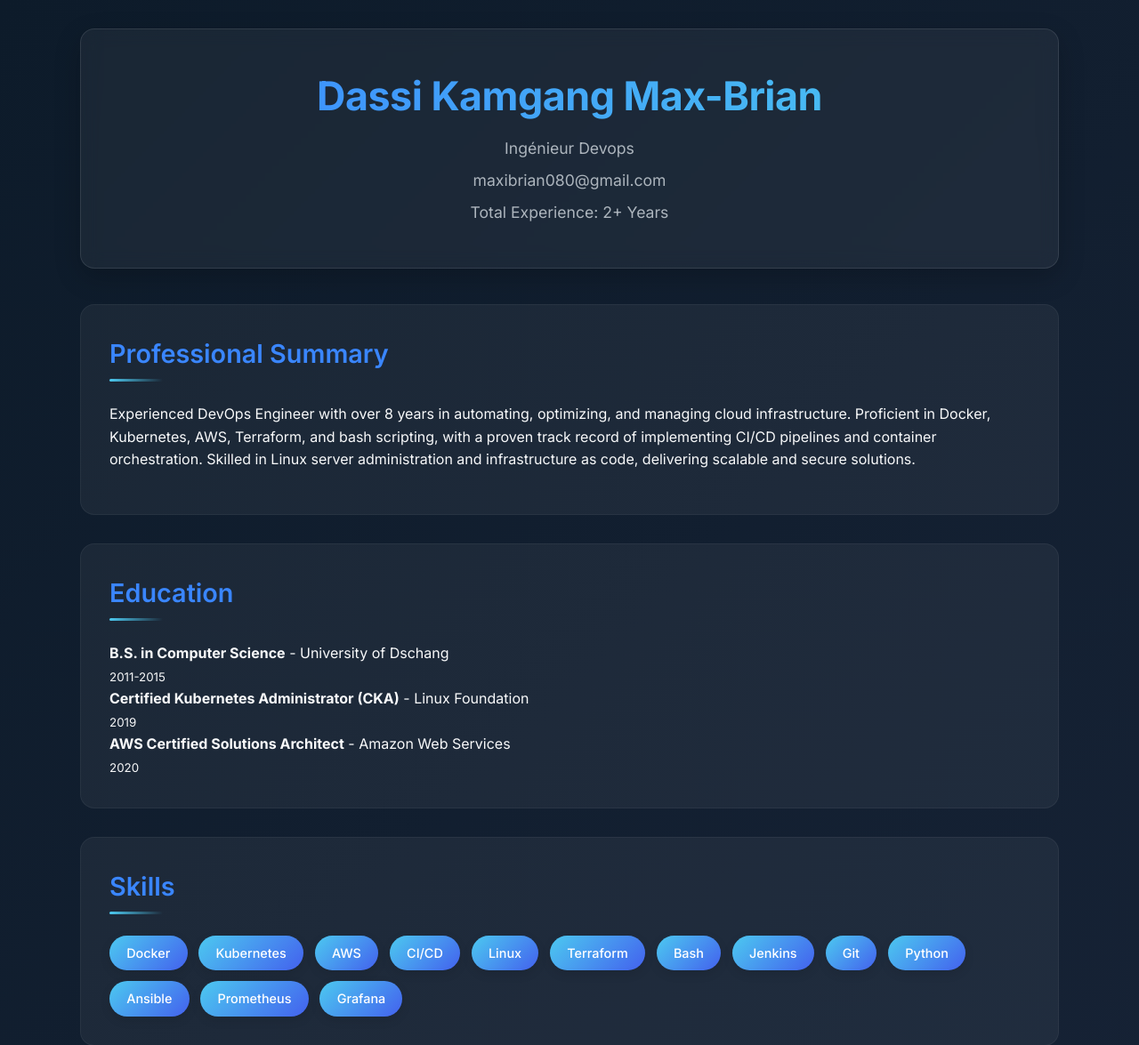
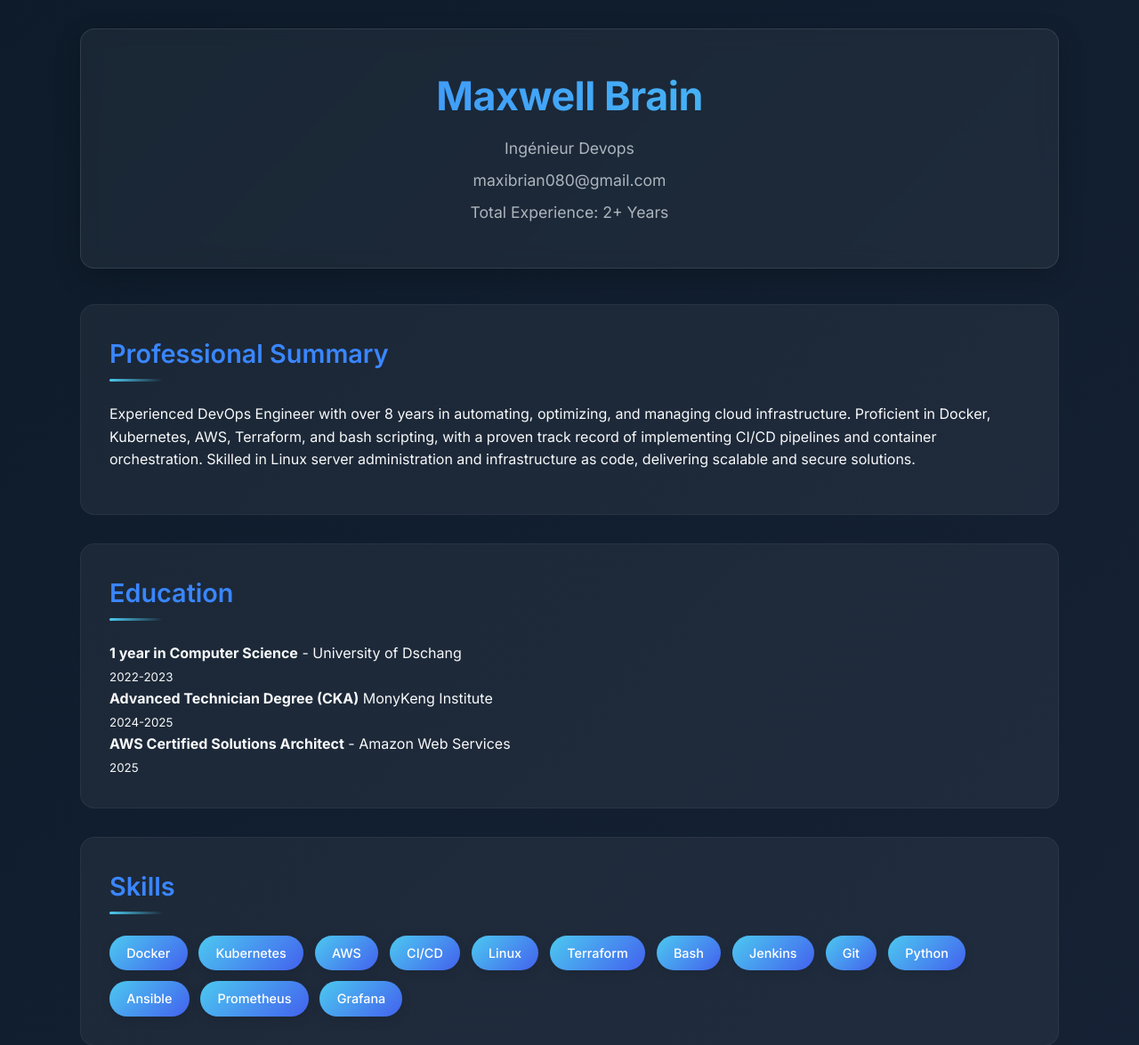
Before and after one commit to Max-Kamgang/portfolio, a Flask app: page / in a window 1280 px wide. Shown: the top 1175 px of the page at 89% size. Run offline with Flask 3, Linux system fonts and the light colour scheme.

Commit message:
Changes mase by Max K

```diff
--- a/templates/index.html
+++ b/templates/index.html
@@ -271,7 +271,7 @@
 <body>
     <div class="container">
         <header class="header">
-            <h1>Dassi Kamgang Max-Brian</h1>
+            <h1>Maxwell Brain</h1>
             <p>Ingénieur Devops</p>
             <p>maxibrian080@gmail.com</p>
             <p>Total Experience: 2+ Years</p>
@@ -285,16 +285,16 @@
         <section class="section">
             <h2>Education</h2>
             <div class="education-item">
-                <strong>B.S. in Computer Science</strong> - University of Dschang <br>
-                <small>2011-2015</small>
+                <strong>1 year in Computer Science</strong> - University of Dschang <br>
+                <small>2022-2023</small>
             </div>
             <div class="education-item">
-                <strong>Certified Kubernetes Administrator (CKA)</strong> - Linux Foundation<br>
-                <small>2019</small>
+                <strong>Advanced Technician Degree (CKA)</strong> MonyKeng Institute<br>
+                <small>2024-2025</small>
             </div>
             <div class="education-item">
                 <strong>AWS Certified Solutions Architect</strong> - Amazon Web Services<br>
-                <small>2020</small>
+                <small>2025</small>
             </div>
         </section>
 
```
